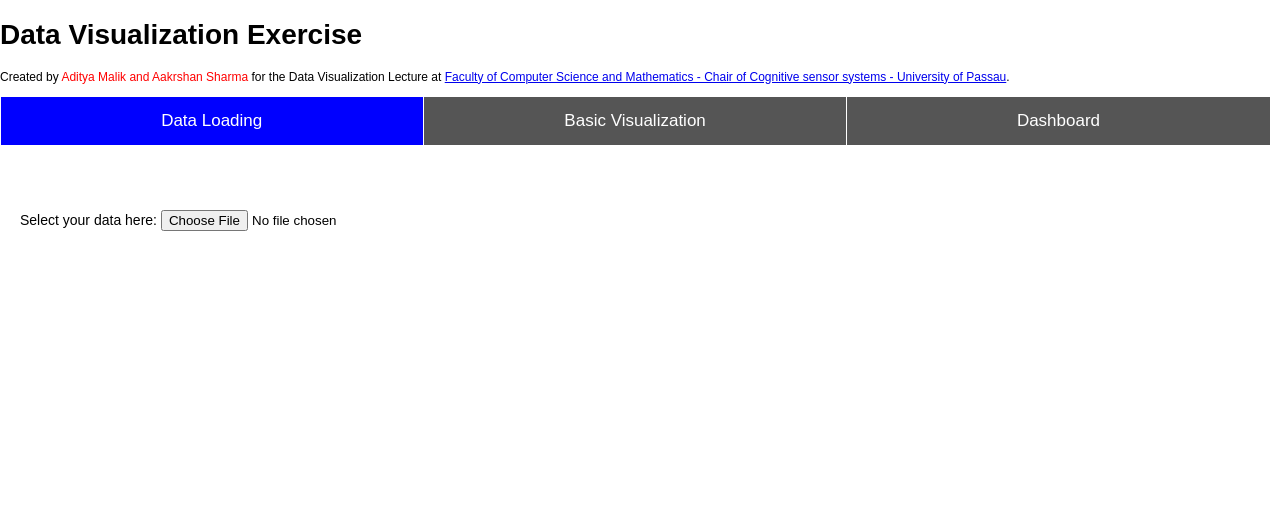
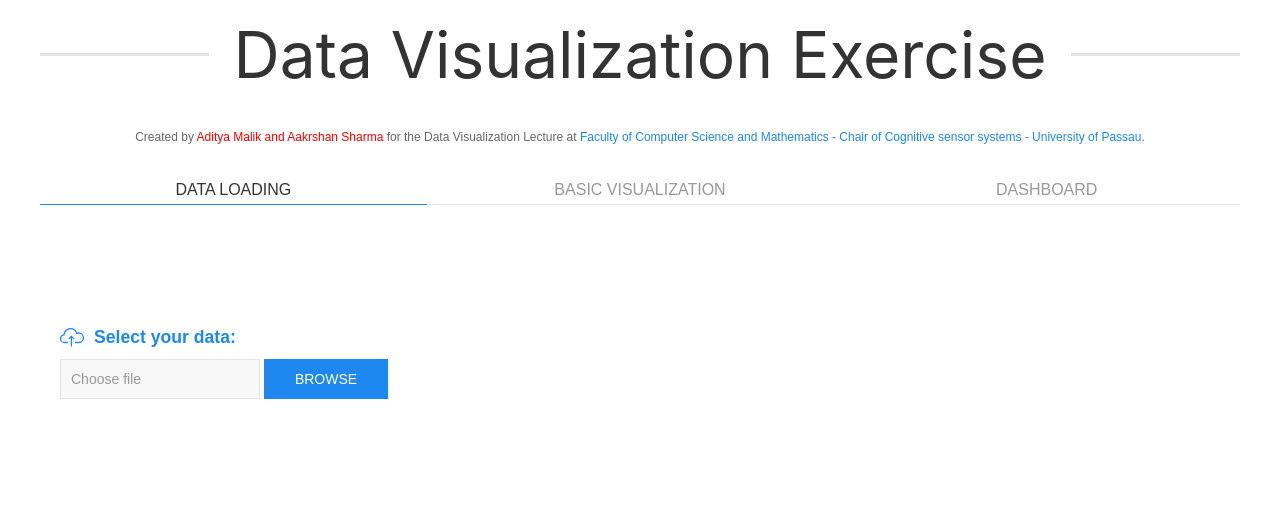
Before and after one commit to adityaamalik/europe_data_visualisation, a plain HTML site: page index.html in a window 1280 px wide. Drawn offline with nearby package versions, Linux system fonts and the light colour scheme.

Commit message:
Using UI Kit library for better UI

```diff
--- a/dataVis.js
+++ b/dataVis.js
@@ -95,9 +95,6 @@ function init() {
 
       let reader = new FileReader();
       reader.onloadend = function () {
-        console.log("data loaded: ");
-        console.log(reader.result);
-
         // Parse the CSV data
         globalData = d3.csvParse(reader.result);
 
@@ -503,12 +500,6 @@ function renderRadarChart() {
   // Update legend (use first column as label if available)
   const labelKey = firstColumnName;
 
-  // Debug: log the columns and labelKey
-  console.log("Global data columns:", globalData.columns);
-  console.log("First column name:", firstColumnName);
-  console.log("Label key:", labelKey);
-  console.log("Sample data point:", dataToShow[0]);
-
   legend
     .selectAll(".legend-item")
     .data(dataToShow)
@@ -521,9 +512,7 @@ function renderRadarChart() {
     .style("cursor", "pointer")
     .html((d, i) => {
       const label = d[labelKey] || `Item ${i + 1}`;
-      console.log(
-        `Legend item ${i}: labelKey="${labelKey}", value="${d[labelKey]}", final label="${label}"`
-      );
+
       return `<span style=\"color:${color(i)}; margin-right: 5px;\">■</span>
               <span style=\"flex-grow: 1;\">${label}</span>
               <span class=\"remove-point\" style=\"color: red; font-weight: bold; font-size: 16px; margin-left: 5px; cursor: pointer; text-shadow: 1px 1px 1px white, -1px -1px 1px white, 1px -1px 1px white, -1px 1px 1px white;\">✕</span>`;
@@ -640,16 +629,23 @@ function readMenu(id) {
 }
 
 // switches and displays the tabs
-function openPage(pageName, elmnt, color) {
-  var i, tabcontent, tablinks;
-  tabcontent = document.getElementsByClassName("tabcontent");
-  for (i = 0; i < tabcontent.length; i++) {
-    tabcontent[i].style.display = "none";
-  }
-  tablinks = document.getElementsByClassName("tablink");
-  for (i = 0; i < tablinks.length; i++) {
-    tablinks[i].style.backgroundColor = "";
+function openPage(pageName, elm) {
+  // Show the selected page (you already have this part likely)
+  const tabPages = document.getElementsByClassName("tabcontent");
+  for (let i = 0; i < tabPages.length; i++) {
+    tabPages[i].style.display = "none";
   }
   document.getElementById(pageName).style.display = "block";
-  elmnt.style.backgroundColor = color;
+
+  // Remove 'uk-active' from all tabs
+  const allTabs = document.querySelectorAll(".uk-tab li");
+  allTabs.forEach((tab) => tab.classList.remove("uk-active"));
+
+  // Add 'uk-active' to the clicked tab
+  elm.parentElement.classList.add("uk-active");
 }
+
+// Optional: open default tab on load
+window.onload = function () {
+  document.querySelector(".uk-tab li a").click();
+};
--- a/index.html
+++ b/index.html
@@ -32,45 +32,84 @@
     <script src="dataVis.js"></script>
     <!-- PART 2: include scripts for the dashboard -->
     <script src="dashboard.js"></script>
+
+    <!-- UIkit CSS -->
+    <link
+      rel="stylesheet"
+      href="https://cdn.jsdelivr.net/npm/uikit@3.23.11/dist/css/uikit.min.css"
+    />
   </head>
 
   <!-- call init function when page has loaded -->
   <body onload="init()">
-    <h1>Data Visualization Exercise</h1>
+    <div class="uk-container">
+      <h1 class="uk-heading-line uk-text-center uk-margin-top">
+        <span class="uk-heading-medium"> Data Visualization Exercise </span>
+      </h1>
 
       <!-- credits -->
-    <div id="credits">
+      <div id="credits" class="uk-text-center">
         Created by
-      <span class="instructions">Aditya Malik and Aakrshan Sharma</span> for the
-      Data Visualization Lecture at
+        <span class="instructions">Aditya Malik and Aakrshan Sharma</span> for
+        the Data Visualization Lecture at
         <a href="https://www.fim.uni-passau.de/digitale-bildverarbeitung">
-        Faculty of Computer Science and Mathematics - Chair of Cognitive sensor
-        systems - University of Passau</a
+          Faculty of Computer Science and Mathematics - Chair of Cognitive
+          sensor systems - University of Passau</a
         >.
       </div>
 
-    <!-- create buttons to select tabs -->
-    <button
-      class="tablink"
-      onclick="openPage('DataLoading', this, 'blue')"
-      id="defaultOpen"
+      <!-- Tab Navigation -->
+      <ul class="uk-tab uk-child-width-expand uk-tab-center" uk-tab>
+        <li class="uk-active">
+          <a id="defaultOpen" href="#" onclick="openPage('DataLoading', this)"
+            >Data Loading</a
           >
-      Data Loading
-    </button>
-    <button
-      class="tablink"
-      onclick="openPage('BasicVisualization', this, 'blue')"
+        </li>
+        <li>
+          <a href="#" onclick="openPage('BasicVisualization', this)"
+            >Basic Visualization</a
           >
-      Basic Visualization
-    </button>
-    <button class="tablink" onclick="openPage('Dashboard', this, 'blue')">
-      Dashboard
-    </button>
+        </li>
+        <li>
+          <a href="#" onclick="openPage('Dashboard', this)">Dashboard</a>
+        </li>
+      </ul>
 
       <!-- Tab 1 -->
       <div id="DataLoading" class="tabcontent">
         <!-- data selector -->
-      <p>Select your data here: <input id="upload" type="file" /></p>
+        <!-- Styled File Upload Block -->
+        <div class="uk-margin">
+          <label
+            class="uk-form-label uk-text-bold uk-text-primary uk-flex uk-flex-middle"
+            for="upload"
+            style="font-size: 1.1rem"
+          >
+            <span
+              uk-icon="icon: cloud-upload; ratio: 1.2"
+              class="uk-margin-small-right"
+            ></span>
+            Select your data:
+          </label>
+          <div class="uk-form-controls uk-margin-small-top">
+            <div uk-form-custom="target: true">
+              <input type="file" id="upload" />
+              <input
+                class="uk-input uk-form-width-medium"
+                type="text"
+                placeholder="Choose file"
+                disabled
+              />
+              <button
+                class="uk-button uk-button-primary"
+                type="button"
+                tabindex="-1"
+              >
+                Browse
+              </button>
+            </div>
+          </div>
+        </div>
 
         <!-- data table -->
         <div id="dataTable"></div>
@@ -152,5 +191,10 @@
           </div>
         </div>
       </div>
+    </div>
+
+    <!-- UIkit JS -->
+    <script src="https://cdn.jsdelivr.net/npm/uikit@3.23.11/dist/js/uikit.min.js"></script>
+    <script src="https://cdn.jsdelivr.net/npm/uikit@3.23.11/dist/js/uikit-icons.min.js"></script>
   </body>
 </html>
--- a/style.css
+++ b/style.css
@@ -144,3 +144,9 @@ div.tooltip {
     pointer-events: none;
     font-size: .7rem;
 }
+
+.uk-tab > li > a {
+    text-transform: uppercase;
+    font-weight: 500;
+    font-size: 16px;
+  }
```
Also changed, not shown: dashboard.js (+6 -3 lines). Lines whose indentation alone changed are shown as unchanged.
